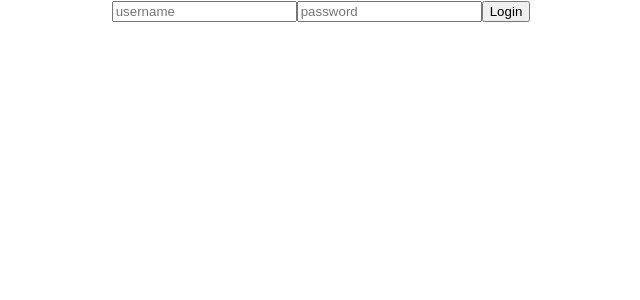
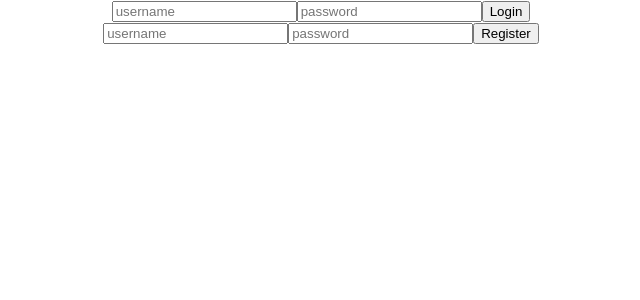
Before and after one commit to iamconnaught/capstone-daddio-react, a React (Create React App) app: page / in a window 1280 px wide. Shown: the top 300 px of the page, without its empty margins (319-959 px from the left). Built offline with nearby package versions, Linux system fonts and the light colour scheme.

Commit message:
registratiom form working

```diff
--- a/src/App.js
+++ b/src/App.js
@@ -8,6 +8,7 @@ function App() {
   return (
     <div className="App">
       <Login />
+      <Register />
     </div>
   );
 }
--- a/src/Register/index.js
+++ b/src/Register/index.js
@@ -0,0 +1,52 @@
+import React, { Component } from 'react';
+import { Link }from 'react-router-dom';
+
+class Register extends Component {
+	constructor(){
+		super();
+		this.state = {
+			username: '',
+			password: ''
+		}
+	}
+	handleChange = (e) => {
+		this.setState({[e.target.name]: e.target.value});
+
+	}
+	handleSubmit = async (e) => {
+		e.preventDefault();
+		try {
+			const registerResponse = await fetch(process.env.REACT_APP_BACKEND_URL + '/auth/register', {
+		      method: 'POST',
+		      credentials: 'include',  // on every request we have to send the cookie
+		      body: JSON.stringify(this.state),
+		      headers:{
+		        'Content-Type': 'application/json'
+		    		}
+		    	})
+
+        	const parsedResponse = await registerResponse.json();
+        	if(parsedResponse.status === 200){
+	    		//this.props.history.push('../user');//url not set up yet
+	    		console.log('Status: ', parsedResponse.status);
+	    	}
+	    }
+		 catch (err){
+			console.error(err)
+			}
+
+	}
+	render(){
+		return (
+			<div>
+				<form onSubmit={this.handleSubmit}>
+					<input type="text" name="username" placeholder="username" onChange={this.handleChange}/>
+					<input type="password" name="password" placeholder="password" onChange={this.handleChange}/>
+					<button type="submit">Register</button>
+				</form>
+			</div>
+			)
+	}
+}
+
+export default Register;
```
